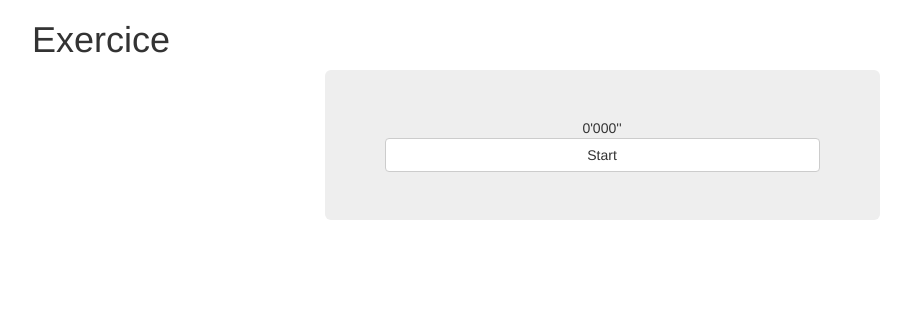
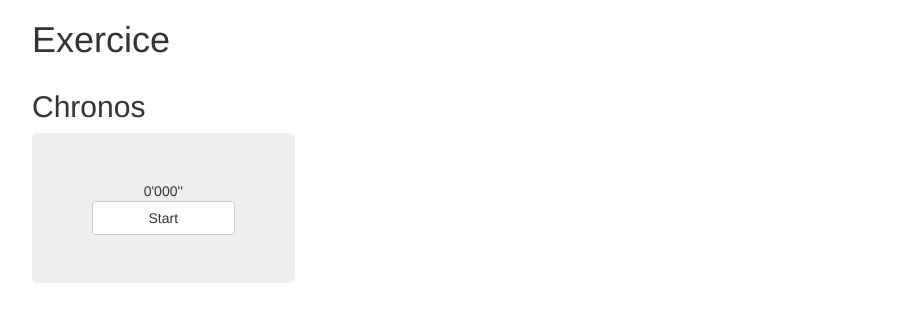
Before and after one commit to julien-locatelli/simplus, a React (Create React App) app: page / in a window 1280 px wide. Shown: the top 322 px of the page, without its empty margins (38-949 px from the left). Built offline with nearby package versions, Linux system fonts and the light colour scheme.

Commit message:
styles app

```diff
--- a/src/App.js
+++ b/src/App.js
@@ -56,20 +56,18 @@ class App extends Component {
                 <h1>Exercice</h1>
 
                 <Row>
-                    <Col xs={6} xsOffset={3}>
-                        <Jumbotron>
-                            <Chronos timeValue={this.state.chronosTime}
-                                     onStop={chronosTime => this.setState({chronosTime})}/>
-                        </Jumbotron>
+                    <Col xs={3}>
+                        <Chronos timeValue={this.state.chronosTime}
+                                 onStop={chronosTime => this.setState({chronosTime})}/>
                     </Col>
+
+                    {!!this.state.timeTagsArray.length &&
+                    <Col xs={9}>
+                        <TimeTags array={this.state.timeTagsArray}/>
+                    </Col>}
 
                     <Tags saveTags={this.addTags}
                           show={!!this.state.chronosTime} />
-
-                    {!!this.state.timeTagsArray.length &&
-                    <Col xs={12}>
-                        <TimeTags array={this.state.timeTagsArray}/>
-                    </Col>}
                 </Row>
             </div>
         );
--- a/src/components/Chronos.js
+++ b/src/components/Chronos.js
@@ -4,7 +4,8 @@ import moment from 'moment';
 
 import {
     Col,
-    Button
+    Button,
+    Jumbotron
 } from 'react-bootstrap';
 
 import {renderFormattedTime} from '../utils';
@@ -55,6 +56,9 @@ class Chronos extends Component {
         return (
             <div>
 
+                <h2>Chronos</h2>
+
+                <Jumbotron>
                     <Col xs={12}>
                         <div className="chronosTime">
                             {renderFormattedTime(this.state.chronosTime)}
@@ -75,6 +79,8 @@ class Chronos extends Component {
                         </Button>}
 
                     </Col>
+                </Jumbotron>
+
             </div>
         )
     }
--- a/src/components/TimeTags.js
+++ b/src/components/TimeTags.js
@@ -14,7 +14,7 @@ const renderFormattedTags = (tags) => {
 };
 
 const renderFormattedDate = (timestamp) => {
-    if(timestamp)
+    if (timestamp)
         return moment(timestamp).fromNow();
 };
 
@@ -24,6 +24,8 @@ class TimeTags extends Component {
 
         return (
 
+            <div>
+                <h2>Time working</h2>
                 <Table responsive striped bordered condensed hover>
                     <thead>
                     <tr>
@@ -42,6 +44,7 @@ class TimeTags extends Component {
                     ))}
                     </tbody>
                 </Table>
+            </div>
         )
     }
 }
--- a/src/utils.js
+++ b/src/utils.js
@@ -1,8 +1,6 @@
 import moment from 'moment';
 
 function formatMilliSecond(millisecond) {
-
-    console.log(millisecond);
 
     if(millisecond < 10)
         return `00${millisecond}`;
```
Lines whose indentation alone changed are shown as unchanged.
